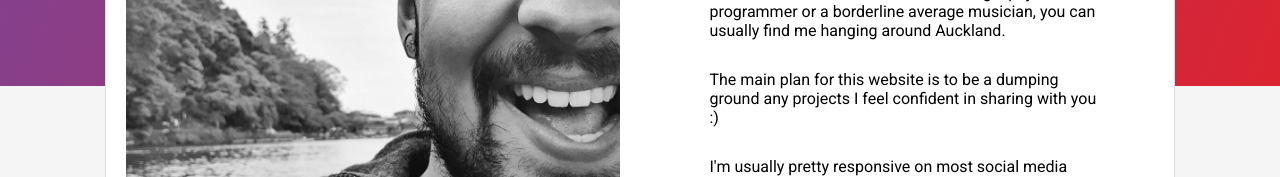
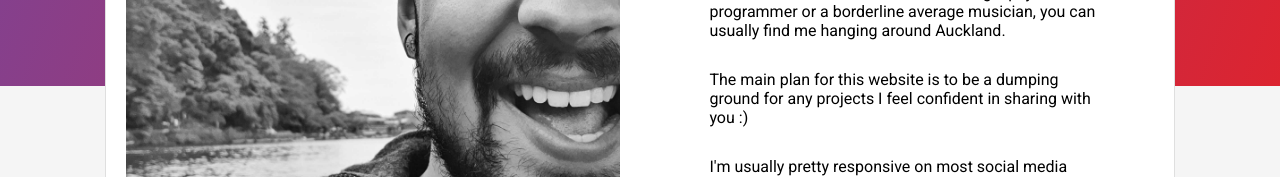
Before and after one commit to scott-the-programmer/resume-website, an Angular app: page / in a window 1280 px wide. Shown: the part 414-591 px from the top of the page. Built offline with nearby package versions, Linux system fonts and the light colour scheme.

Commit message:
missed a word

```diff
--- a/src/app/body/body.component.html
+++ b/src/app/body/body.component.html
@@ -8,7 +8,7 @@
                 <h5 class="text-muted">Software Engineer at IQVIA</h5>
                 <p class="normal-paragraph">Welp, this is my website.</p>
                 <p class="normal-paragraph">I'm a caffiene addict with far too many Raspberry PIs to be considered sane. When I'm not being a psychotic programmer or a borderline average musician, you can usually find me hanging around Auckland. </p>
-                <p class="normal-paragraph"> The main plan for this website is to be a dumping ground any projects I feel confident in sharing with you :)</p>
+                <p class="normal-paragraph"> The main plan for this website is to be a dumping ground for any projects I feel confident in sharing with you :)</p>
                 <p class="normal-paragraph">I'm usually pretty responsive on most social media sites. Head to these links if you need to contact me</p>
                 <ul class="social-list">
                     <li class="social-svg"><a href="https://github.com/scott-the-programmer"><img height="40" width="40" src="https://cdn.jsdelivr.net/npm/simple-icons@latest/icons/github.svg" /></a></li>
```
